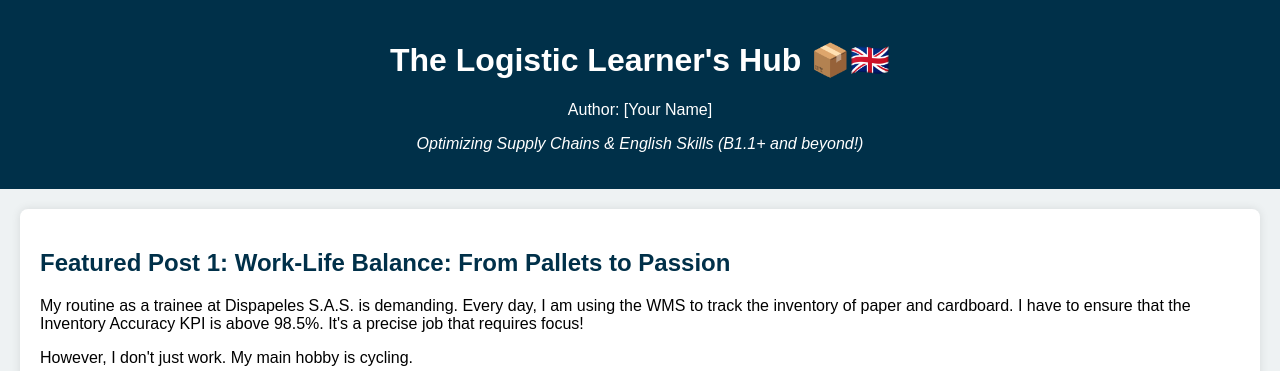
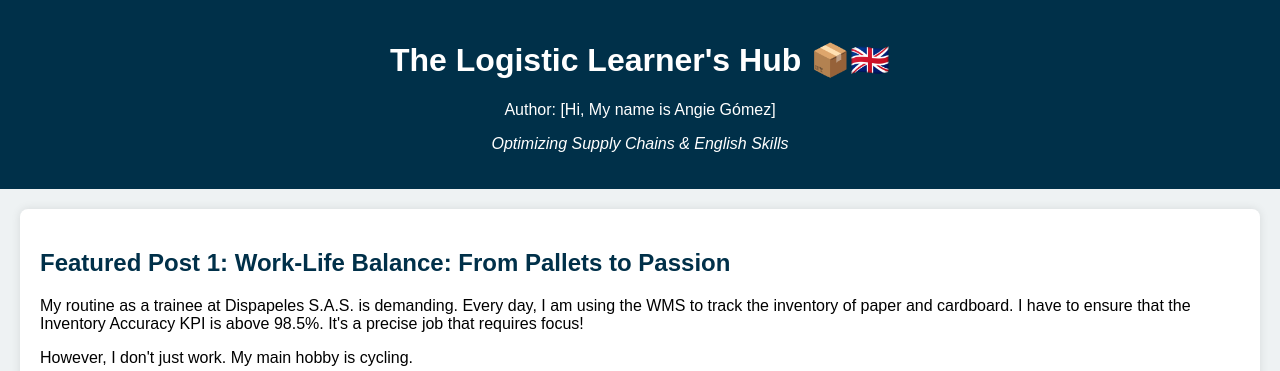
Before and after one commit to angiegomez0421-wq/My-self-life, a plain HTML site: page index.html in a window 1280 px wide. Shown: the top 371 px of the page. Drawn offline with Linux system fonts and the light colour scheme.

Commit message:
Iindex.html

```diff
--- a/index.html
+++ b/index.html
@@ -63,8 +63,8 @@
 <body>
   <header>
     <h1>The Logistic Learner's Hub 📦🇬🇧</h1>
-    <p>Author: [Your Name]</p>
-    <p class="tagline">Optimizing Supply Chains & English Skills (B1.1+ and beyond!)</p>
+    <p>Author: [Hi, My name is Angie Gómez]</p>
+    <p class="tagline">Optimizing Supply Chains & English Skills</p>
   </header>
 
   <div class="container">
@@ -72,7 +72,7 @@
       <h2>Featured Post 1: Work-Life Balance: From Pallets to Passion</h2>
       <p>My routine as a trainee at Dispapeles S.A.S. is demanding. Every day, I am using the WMS to track the inventory of paper and cardboard. I have to ensure that the Inventory Accuracy KPI is above 98.5%. It's a precise job that requires focus!</p>
       <p>However, I don't just work. My main hobby is cycling.</p>
-      <img src="https://upload.wikimedia.org/wikipedia/commons/5/5f/Cyclist_in_action.jpg" alt="Person cycling">
+      <img src="https://images.pexels.com/photos/276517/pexels-photo-276517.jpeg" alt="Person cycling">
       <p>If I had more time, I would join a local cycling team. My family is my biggest supporter. My dad always says, "A balanced life is the most efficient operation." Last weekend, we visited our relatives in the countryside.</p>
       <table>
         <tr><th>My Life Aspect</th><th>English Tense/Structure</th><th>Example</th></tr>
```
